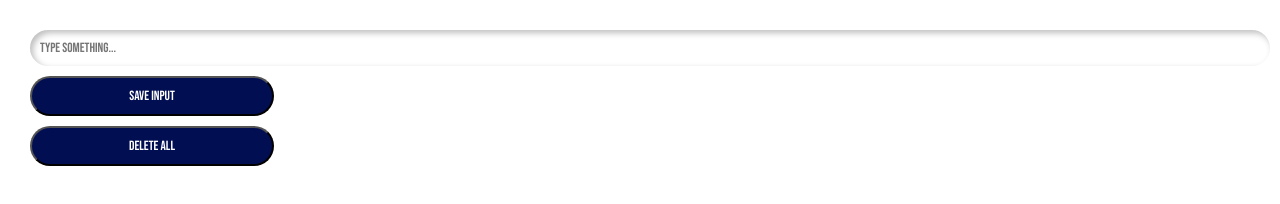
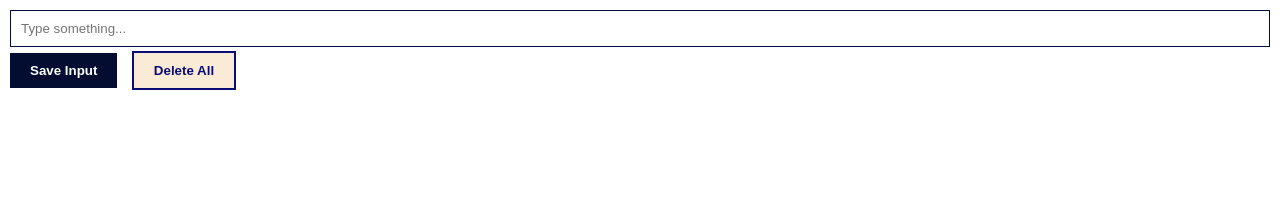
Before and after one commit to Danielambrose-web/leads-tracker-app, a browser extension: page Leads_Tracker/index.html in a window 1280 px wide. Drawn offline with Linux system fonts and the light colour scheme.

Commit message:
styled delete button

```diff
--- a/Leads_Tracker/leads.css
+++ b/Leads_Tracker/leads.css
@@ -1,39 +1,45 @@
-* {
-  margin: 0;
-  padding: 15px;
-  font-family: "Bebas Neue", sans-serif;
+body {
+    margin: 0;
+    padding: 10px;
+    font-family: Arial, Helvetica, sans-serif;
+    min-width: 400px;
 }
-body {
-  display: flex;
-  flex-direction: column;
-  gap: 10px;
-  min-width: 400px;
+
+input {
+    width: 100%;
+    padding: 10px;
+    box-sizing: border-box;
+    border: 1px solid #030d3b;
+    margin-bottom: 4px;
 }
-input {
-  border: none;
-  border-radius: 25px;
-  padding: 10px;
-  margin-right: 10px;
-  width: 100%;
-  box-shadow: inset 3px 3px 6px #bebebe,inset -3px -3px 6px #ffffff;
+
+button {
+    background: #020d31;
+    color: white;
+    padding: 10px 20px;
+    border: none;
+    font-weight: bold;
 }
-button {
-  border-radius: 25px;
-  padding: 10px 20px;
-  background-color: #020e52;
-  color: white;
-  cursor: pointer;
-  width: 20%;
+
+/* Style the button according to the provided design */
+
+ul {
+    margin-top: 20px;
+    list-style: none;
+    padding-left: 0;
 }
-button:hover {
-  background-color: #020e5294;
-font-family: "Bebas Neue", sans-serif;
+
+li {
+    margin-top: 5px;
 }
-ul{
-  list-style: none;
-  margin-top: 15px;
-  padding-left: 0;
+
+a {
+    color: #0a16b9;
 }
-a{
-  color: #020e52;
+#delete-btn {
+    margin-left: 10px;
+    background-color: antiquewhite;
+    color: rgb(10, 12, 117);
+    border-color: #0a16b9;
+    border: 2px solid;
 }
```
